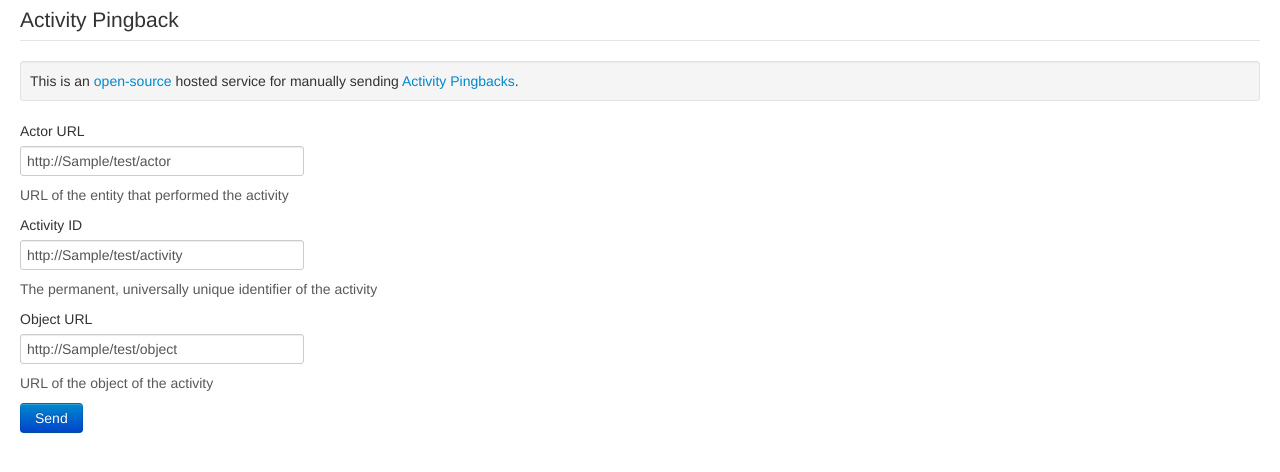
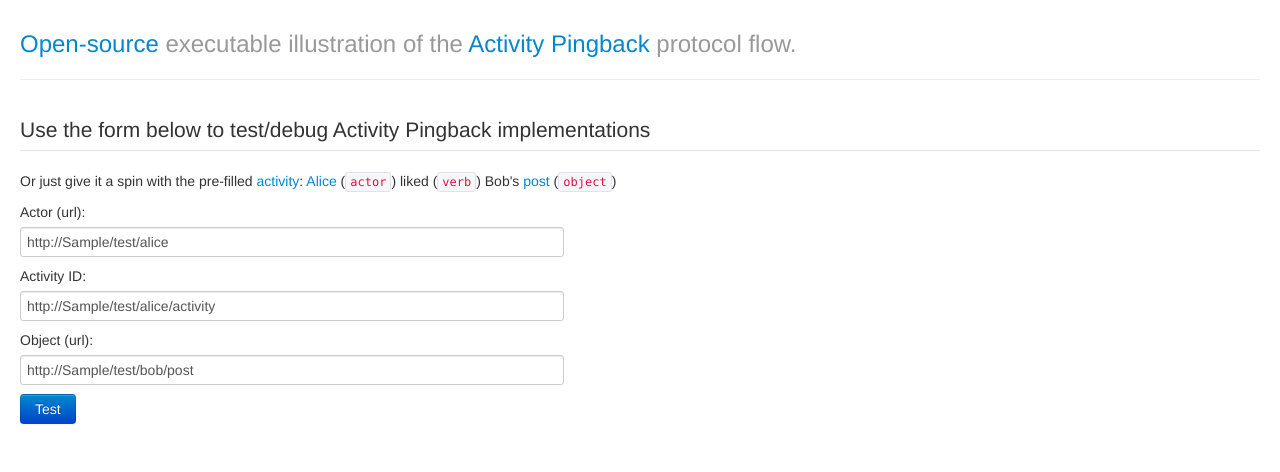
Before and after one commit to converspace/pingback.converspace.com, a PHP site: template templates/index.html.php in a window 1280 px wide. Shown: the top 472 px of the page. Run offline with PHP 8.4, Linux system fonts and the light colour scheme; the template is opened without the code that fills it: most values are stand-ins (such as "Sample title", 1, 10 or a date in 2020).

Commit message:
Pivoted into an executable illustration.

```diff
--- a/templates/index.html.php
+++ b/templates/index.html.php
@@ -7,26 +7,32 @@
 <body>
 <div class="container-fluid">
 
+<div class="page-header">
+  <h1><small><a href="https://github.com/converspace/pingback.converspace.com">Open-source</a> executable illustration of the <a href="http://activitypingback.org/">Activity Pingback</a> protocol flow.</small></h1>
+</div>
 	<form action="" method="post">
+		<legend>Use the form below to test/debug Activity Pingback implementations</legend>
 
-		<legend>Activity Pingback</legend>
+		<p>Or just give it a spin with the pre-filled <a href="http://<?php echo $endpoint_host ?>/test/alice/activity">activity</a>: <a href="http://<?php echo $endpoint_host ?>/test/alice">Alice</a> (<code>actor</code>) liked (<code>verb</code>) Bob's <a href="http://<?php echo $endpoint_host ?>/test/bob/post">post</a> (<code>object</code>)</p>
 
-		<div class="well well-small">
-		This is an <a href="https://github.com/converspace/pingback.converspace.com">open-source</a> hosted service for manually sending <a href="http://activitypingback.org/">Activity Pingbacks</a>.</div>
+		<label for="source">Actor (url):</label>
+		<input class="input-xxlarge" type="text" name='actor' id="actor" placeholder="" value="http://<?php echo $endpoint_host ?>/test/alice">
+		<!-- <span class="help-block"><small>URL of the entity that performed the activity</small></span> -->
 
-		<label for="source">Actor URL</label>
-		<input class="input-xlarge" type="text" name='actor' id="actor" placeholder="" value="http://<?php echo $endpoint_host ?>/test/actor">
-		<span class="help-block">URL of the entity that performed the activity</span>
+		<label for="target">Activity ID:</label>
 
-		<label for="target">Activity ID</label>
-		<input class="input-xlarge" type="text" name='activityid' id="activityid" placeholder="" value="http://<?php echo $endpoint_host ?>/test/activity">
-		<span class="help-block">The permanent, universally unique identifier of the activity</span>
+		<input class="input-xxlarge" type="text" name='activityid' id="activityid" placeholder="" value="http://<?php echo $endpoint_host ?>/test/alice/activity">
+		<!-- <span class="help-block"><small>The permanent, universally unique identifier of the activity</small></span> -->
 
-		<label for="target">Object URL</label>
-		<input class="input-xlarge" type="text" name='object' id="object" placeholder="" value="http://<?php echo $endpoint_host ?>/test/object">
-		<span class="help-block">URL of the object of the activity</span>
 
-		<button type="submit" class="btn btn-primary">Send</button>
+		<label for="target">Object (url):</label>
+
+		<input class="input-xxlarge" type="text" name='object' id="object" placeholder="" value="http://<?php echo $endpoint_host ?>/test/bob/post">
+		<!-- <span class="help-block"><small>URL of the object of the activity</small></span> -->
+
+		<div>
+			<button type="submit" class="btn btn-primary">Test</button>
+		</div>
 
 	</form>
 
--- a/templates/test-object.html.php
+++ b/templates/test-bobs-post.html.php
@@ -1,12 +1,12 @@
 <!DOCTYPE html>
 <html>
 	<head>
-	<title>Test Object</title>
+	<title>Bob's Post</title>
 	<link href="http://<?php echo $endpoint_host ?>/" rel="http://activitypingback.org/" />
 </head>
 <body>
 <div>
-	<h1>Hello! I'm a test Object.</h1>
+	<h1>Hello! I'm a post by Bob.</h1>
 </div>
 </body>
 </html>
```
Also changed, not shown: index.php (+38 -30 lines), templates/test-activity.json.php (deleted, +0 -13 lines), templates/test-actor.html.php (deleted, +0 -12 lines), templates/test-alice-activity.json.php (added, +13 -0 lines), templates/test-alice.html.php (added, +12 -0 lines), templates/test.html.php (added, +35 -0 lines).
